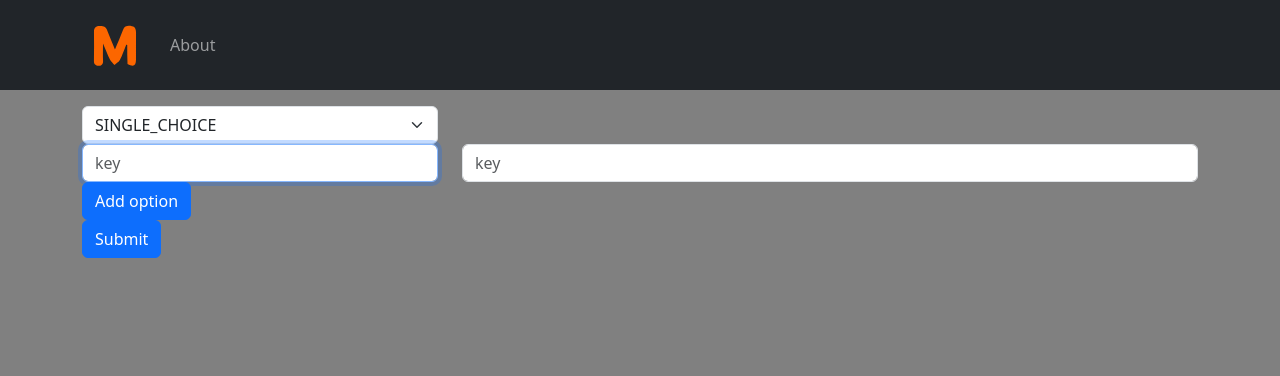
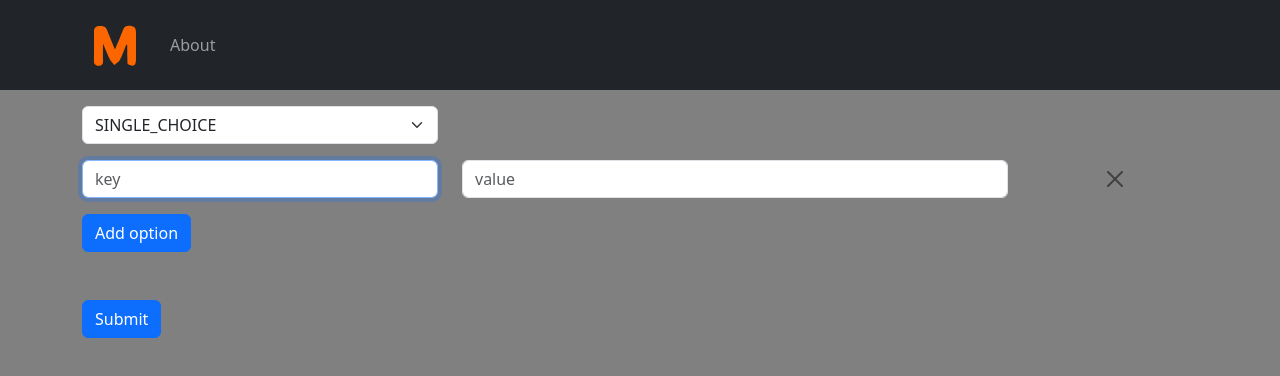
Before and after one commit to EthanIsaac2583/memes, a React (Create React App) app in the folder memed-frontend/: page /question-constructor in a window 1280 px wide. Both pictures are taken after a click on the button "Add option". Shown: the top 376 px of the page. Built offline with nearby package versions, Linux system fonts and the light colour scheme.

Commit message:
m: added remove option

```diff
--- a/memed-frontend/src/pages/question-constructor/index.tsx
+++ b/memed-frontend/src/pages/question-constructor/index.tsx
@@ -2,7 +2,7 @@ import {BaseLayout} from "../../components/base-layout";
 import Col from "react-bootstrap/Col";
 import Container from "react-bootstrap/Container";
 import Row from "react-bootstrap/Row";
-import {Form} from "react-bootstrap";
+import {CloseButton, Form} from "react-bootstrap";
 import {EBlankType} from "../../model/blank-type";
 import Button from "react-bootstrap/Button";
 import axios, {AxiosError} from "axios";
@@ -11,7 +11,7 @@ import {SubmitHandler, useFieldArray, useForm} from "react-hook-form";
 
 export const QuestionConstructor = () => {
   const { handleSubmit, register, control } = useForm<TTaskDto>();
-  const { fields, append } = useFieldArray({
+  const { fields, append, remove } = useFieldArray({
     name: 'blank.options',
     control
   })
@@ -43,17 +43,20 @@ export const QuestionConstructor = () => {
           </Row>
           {fields.map((field, i) => {
             return (
-              <Row key={field.id}>
+              <Row key={field.id} className='mt-3'>
                 <Col xs={4} md={4}>
                   <Form.Control placeholder="key" {...register(`blank.options.${i}.key`)} />
                 </Col>
-                <Col xs={8} md={8}>
-                  <Form.Control placeholder="key" {...register(`blank.options.${i}.value`)} />
+                <Col xs={6} md={6}>
+                  <Form.Control placeholder="value" {...register(`blank.options.${i}.value`)} />
+                </Col>
+                <Col xs={2} md={2} className='d-flex justify-content-center align-items-center'>
+                  <CloseButton type="button" onClick={() => remove(i)} />
                 </Col>
               </Row>
             )
           })}
-          <Row>
+          <Row className='mt-3'>
             <Col>
               <Button
                 type="button"
@@ -63,7 +66,7 @@ export const QuestionConstructor = () => {
               </Button>
             </Col>
           </Row>
-          <Row>
+          <Row className='mt-5'>
             <Col><Button type="submit">Submit</Button></Col>
           </Row>
         </Container>
```
